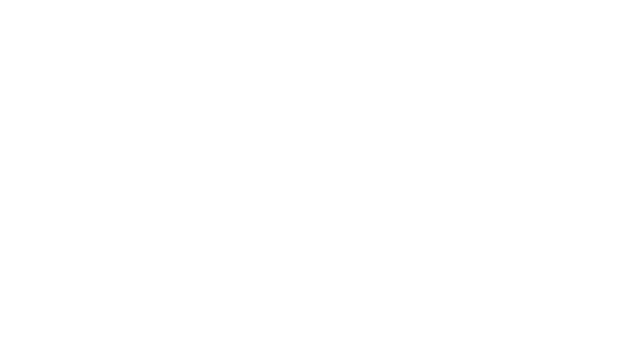
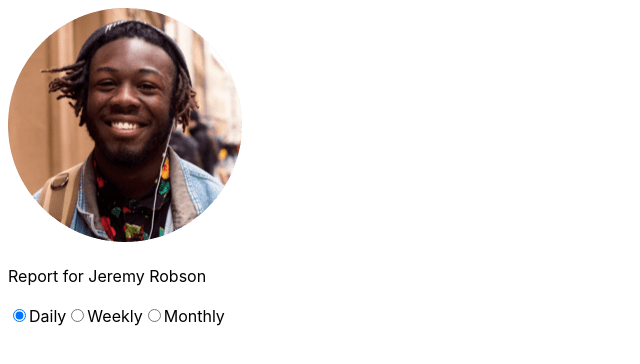
Before and after one commit to CalfMoon-Challenges/time-tracking-dashboard, a React (Vite) app: page / in a window 1280 px wide. Shown: the top 364 px of the page, without its empty margins (0-640 px from the left). Built offline with nearby package versions, Linux system fonts and the light colour scheme.

Commit message:
feat: add basic structure to heading section

```diff
--- a/src/UserCard.jsx
+++ b/src/UserCard.jsx
@@ -1,9 +1,35 @@
+import React from "react";
 import "./UserCard.css";
+import usericon from "./assets/images/image-jeremy.png";
 
 export default function () {
+  const timeList = ["Daily", "Weekly", "Monthly"];
+
   return (
     <header>
-      <div></div>
+      <div className="user-box">
+        <img src={usericon} alt="" className="user-box__usericon" />
+        <p className="user-box__statement">
+          Report for
+          <span className="user-box__statement__name"> Jeremy Robson </span>
+        </p>
+      </div>
+
+      <div className="time-selector">
+        {timeList.map((value, index) => (
+          <React.Fragment key={value}>
+            <input
+              type="radio"
+              className="time-selector__time"
+              name="selected-time"
+              id={value}
+              value={value}
+              defaultChecked={index === 0}
+            />
+            <label htmlFor={value}>{value}</label>
+          </React.Fragment>
+        ))}
+      </div>
     </header>
   );
 }
```
Also changed, not shown: src/assets/data.json (renamed from src/data.json).
